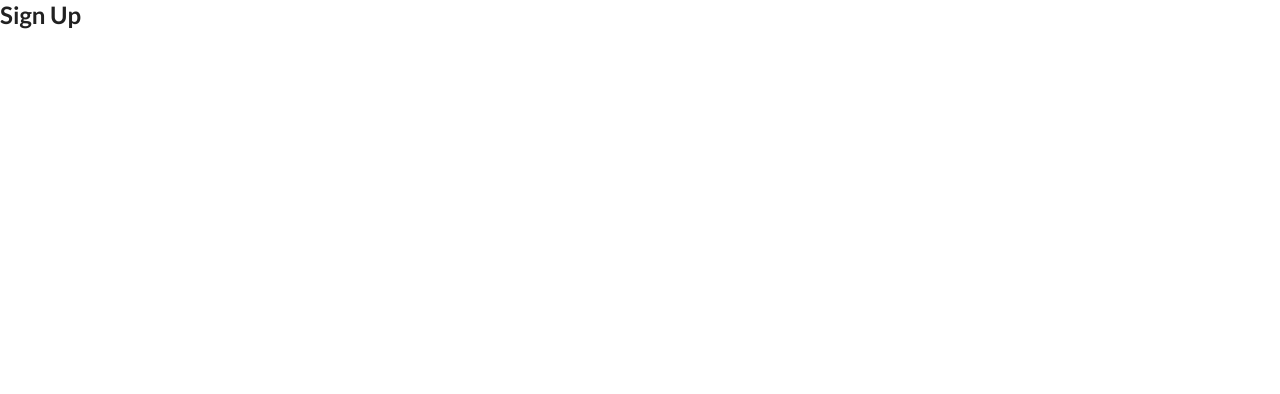
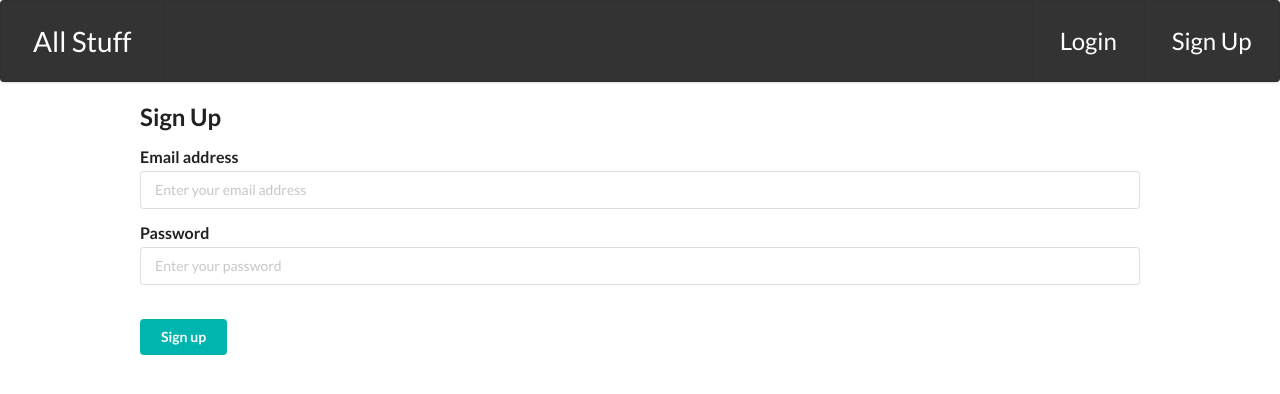
Before and after one commit to Rian-Sanjaya/sellmystuff, a React (Create React App) app: page /signup in a window 1280 px wide. Shown: the top 394 px of the page. Built offline with nearby package versions, Linux system fonts and the light colour scheme.

Commit message:
styling, view all stuff for un-login, mystuff list

```diff
--- a/src/App.js
+++ b/src/App.js
@@ -5,11 +5,12 @@ import { loadAuth } from './helper/localStorage';
 import { loadAuthSuccess } from './actions/authActions';
 import Home from './components/home';
 import Login from './components/login';
-import Signup from './components/signup';
+import Signup from './components/Signup';
 import AllStuff from './components/allstuff';
 import SellAThing from './components/sellathing';
 import ViewAThing from './components/ViewAThing';
 import ModifyAThing from './components/ModifyAThing';
+import View from './components/View'
 
 // function component
 // with destucturing argument (component argument, and ...take in the rest of argument(s)
@@ -40,12 +41,18 @@ function PrivateRoute({ component: Component, isAuthenticated, ...rest }) {
 
 function PublicRoute({ component: Component, isAuthenticated, ...rest }) {
   // console.log(" (public route) isi isAuthenticated: ", isAuthenticated);
-  // console.log("Public ...rest: ", {...rest});
+
   return (
     <Route
       {...rest}
-      render={props =>
-        !isAuthenticated
+      render={props => {
+        // console.log("...rest: ", rest.path);
+        // console.log('isi props: ', props)
+        if (rest.path === "/" || rest.path === "/view") {
+          return <Component {...props} />
+
+        } else {
+          return !isAuthenticated
           ? (
               <Component {...props} />
             )
@@ -53,20 +60,10 @@ function PublicRoute({ component: Component, isAuthenticated, ...rest }) {
               <Redirect to="/allStuff" />
             )
           }
+      }}
     />
   );
 }
-
-// const PublicRoute = ({ component: Component, authed, ...rest}) => {
-// 	return (
-// 		<Route {...rest}
-// 			render={(props) => !authed
-// 				? <Component {...props} />
-// 				: <Redirect to='/' />
-// 			}
-// 		/>
-// 	)
-// }
 
 class App extends Component {
   componentWillMount() {
@@ -90,6 +87,7 @@ class App extends Component {
         <Router>
           <Switch>
             <PublicRoute exact path="/" component={Home} isAuthenticated={isAuthenticated} />
+            <PublicRoute path="/view" component={View} isAuthenticated={isAuthenticated} />
             <PublicRoute exact path="/login" component={Login} isAuthenticated={isAuthenticated} />
             <PublicRoute path="/signup" component={Signup} isAuthenticated={isAuthenticated} />
             <PrivateRoute path="/allStuff" component={AllStuff} isAuthenticated={isAuthenticated} />
--- /dev/null
+++ b/src/components/View.js
@@ -0,0 +1,49 @@
+import React from 'react';
+import { Redirect, Link } from 'react-router-dom';
+import axios from 'axios';
+import Navigation from './navigation';
+import { loadAuth } from '../helper/localStorage';
+import auth from './auth';
+
+class View extends React.Component {
+  constructor(props) {
+    super(props);
+
+    this.state = {
+      data: {}
+    };
+  }
+
+  componentDidMount() {
+    const { _id } = this.props.location.state;
+
+    axios.get(`http://localhost:3000/api/stuff/view/${_id}`)
+    .then( res => {
+      // console.log("isi res: ", res);
+      if (res.status && res.status === 200) {
+        this.setState({ data: res.data});
+      }
+    })
+    .catch( err => console.log(err) );
+  }
+
+  render() {
+    // console.log(this.state.data);
+    // console.log('isi loginId: ',this.state.loginId)
+    const { _id, title, description, imageUrl, price, userId } = this.state.data;
+
+    return (
+      <div>
+        <Navigation />
+        <div className="ui container">
+          <img src={imageUrl} alt={title} style={{ maxWidth: '100%', marginTop: 20 }} />
+          <h1>{title}</h1>
+          <h2 style={{ color: '#7DB5F9'}}>{`Rp. ${price}`}</h2>
+          <p style={{ fontSize: 20 }}>{description}</p>
+        </div>
+      </div>
+    );
+  }
+}
+
+export default View;
--- a/src/components/allstuff.js
+++ b/src/components/allstuff.js
@@ -3,19 +3,22 @@ import { Link } from 'react-router-dom';
 import axios from 'axios';
 import Navigation from './navigation';
 import { loadAuth } from '../helper/localStorage';
+import auth from './auth';
 
 class AllStuff extends React.Component {
   constructor(props) {
     super(props);
 
     this.state = {
-      data: []
+      data: [],
+      loginId: ''
     }
   }
 
   componentDidMount() {
     const authStorage = loadAuth();
-    const { shazam } = authStorage;
+    // console.log('isi authStorage: ', authStorage)
+    const { shazam, userId } = authStorage;
     const authString = 'Bearer ' + shazam;
 
     axios.get("http://localhost:3000/api/stuff", {
@@ -26,7 +29,13 @@ class AllStuff extends React.Component {
     .then( res => {
       if (res.status && res.status === 200) {
         // console.log(res.data);
-        this.setState({ data: res.data });
+        const filteredData = res.data.filter( data => {
+          return data.userId ===  userId
+        })
+        this.setState({
+          data: filteredData,
+          loginId: userId
+        });
       }
     })
     .catch( err => console.log(err) );
@@ -47,6 +56,7 @@ class AllStuff extends React.Component {
           </h2>
         </div>
         <div className="ui container">
+          <h2 style={{ textAlign: 'center' }}>My Stuff</h2>
           <div className="ui centered cards">
             {
               datas.length > 0 &&
--- a/src/components/navigation.js
+++ b/src/components/navigation.js
@@ -19,7 +19,6 @@ class Navigation extends React.Component {
     if (!isAuthenticated) {
       list =
         <React.Fragment>
-            <Link style={{ color: '#FFF' }} to="/" className="active item">Home</Link>
           <div className="right menu">
             <Link style={{ color: '#FFF' }} to="/login" className="item">Login</Link>
             <Link style={{ color: '#FFF' }} to="/signup" className="item">Sign Up</Link>
@@ -28,7 +27,7 @@ class Navigation extends React.Component {
     } else {
       list =
         <React.Fragment>
-            <Link style={{ color: '#FFF' }} to="/allStuff" className="item">All Stuff</Link>
+          <Link style={{ color: '#FFF' }} to="/allStuff" className="item">My Stuff</Link>
           <Link style={{ color: '#FFF' }} to="/sellAThing" className="item">Sell A Thing</Link>
           <div className="right menu">
             <Link style={{ color: '#FFF' }} to="/" onClick={this.handleLogout} className="item">Log Out</Link>
@@ -39,7 +38,7 @@ class Navigation extends React.Component {
     return (
       <div>
         <div className="ui mini menu" style={{ margin: 0, fontSize: 24, backgroundColor: '#333333' }}>
-          <div style={{ fontSize: 28, color: '#FFF' }} className='item'>Sell My Stuff</div>
+          <Link style={{ fontSize: 28, color: '#FFF' }} className='item' to="/">All Stuff</Link>
           {list}
         </div>
       </div>
--- a/src/components/signup.js
+++ b/src/components/signup.js
@@ -1,9 +1,123 @@
+// when logged in navigation link should change (no login and signup link)
+// also when typing url to /login or /signup is not allowed (should redirect to other page)
+
 import React from 'react';
-import auth from './auth';
+import { Redirect } from 'react-router-dom';
+import { connect } from 'react-redux';
+import axios from 'axios';
 
-const Signup = () => {
-  console.log("Sign Up", auth.isAuthenticated);
-  return <h2>Sign Up</h2>
+import Navigation from './navigation';
+
+const RESET_VALUES = { email: '', password: '' };
+
+class Signup extends React.Component {
+  constructor(props) {
+    super(props);
+
+    this.state = {
+      redirectToReferrer: false ,
+      formData: Object.assign({}, RESET_VALUES),
+      error: ''
+    };
+
+    this.handleSignup = this.handleSignup.bind(this);
+    this.handleChange = this.handleChange.bind(this);
+  }
+
+  handleChange(e) {
+    const target = e.target;
+    const value = target.value;
+    const name = target.name;
+
+    this.setState(( prevState ) => {
+      return { formData: { ...prevState.formData, [name]: value } };
+    });
+  }
+
+  handleSignup(e) {
+    // auth.authenticate(() => {
+    //   this.setState({ redirectToReferrer: true });
+    //   // console.log("loged in");
+    // });
+
+    e.preventDefault();
+
+    const { email, password } = this.state.formData;
+    const data = {
+      email: email,
+      password: password
+    }
+    // console.log("isi data: ", data);
+
+    axios.post("http://localhost:3000/api/auth/signup", data)
+    .then( res => {
+      if (res.status && res.status === 201) {
+        // console.log(res);
+        this.props.history.push('/login')
+      }
+    })
+    .catch( err => console.log(err) );
+  }
+
+  render() {
+    let { from } = this.props.location.state || { from: { pathname: "/"}};
+    let { redirectToReferrer } = this.state;
+
+    // console.log("Login from", from);
+    // console.log("isi redirectToReferrer: ", redirectToReferrer);
+
+    // if (redirectToReferrer) return <Redirect to="/allStuff" />
+    if (redirectToReferrer) return <Redirect to={from} />;
+
+    return (
+      <div>
+        <Navigation />
+        <div className="" style={{ margin: '0 auto', marginTop: 20, maxWidth: '1000px' }}>
+          <h2>Sign Up</h2>
+          <form className="ui form">
+            <div className="field">
+              <label style={{ fontSize: 16 }}>Email address</label>
+              <input
+                type="email"
+                name="email"
+                placeholder="Enter your email address"
+                value={this.state.formData.email}
+                onChange={this.handleChange}
+                autoComplete="off"
+                required
+              />
+            </div>
+            <div className="field">
+              <label style={{ fontSize: 16 }}>Password</label>
+              <input
+                type="password"
+                name="password"
+                placeholder="Enter your password"
+                value={this.state.formData.password}
+                onChange={this.handleChange}
+                required
+              />
+            </div>
+            <br />
+            <button
+              className="ui teal button"
+              type="submit"
+              onClick={this.handleSignup}
+            >
+              Sign up
+            </button>
+          </form>
+        </div>
+      </div>
+    );
+  }
 }
 
-export default Signup;
+const mapStateToProps = (state, props) => {
+  return {
+    loading: state.auth.loading,
+    isAuthenticated: state.auth.isAuthenticated
+  };
+};
+
+export default connect(mapStateToProps)(Signup);
```
Also changed, not shown: src/components/ModifyAThing.js (+15 -10 lines), src/components/ViewAThing.js (+14 -5 lines), src/components/home.js (+67 -9 lines), src/components/sellathing.js (+6 -4 lines). Lines whose indentation alone changed are shown as unchanged.
